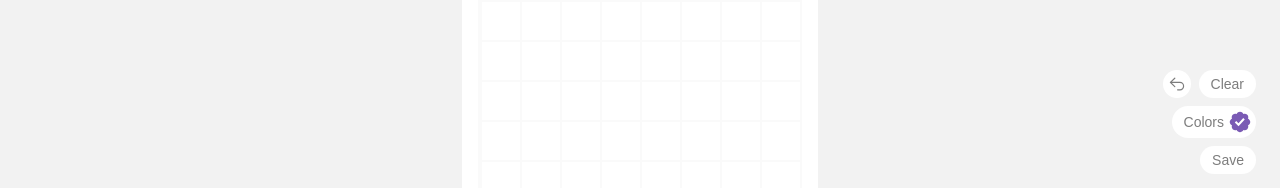
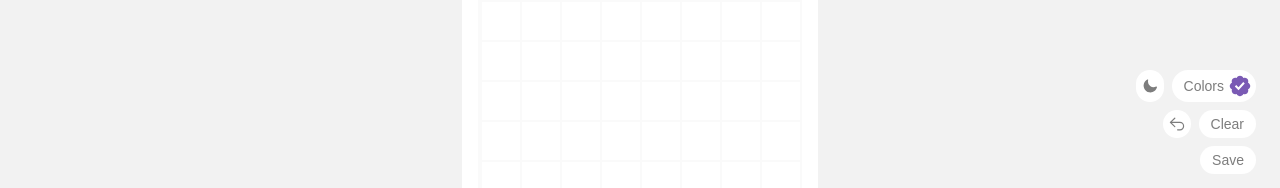
Before and after one commit to nikitattt/create-checks, a Next.js app: page / in a window 1280 px wide. Shown: the part 290-478 px from the top of the page. Built offline with nearby package versions, Linux system fonts and the light colour scheme; a web font is replaced by a local one.

Commit message:
Add dark mode switch

```diff
--- /dev/null
+++ b/components/DarkModeSwitch/index.tsx
@@ -0,0 +1,47 @@
+import clsx from 'clsx'
+import { useMenuStore } from '../../store/menu'
+
+const DarkModeSwitch = () => {
+  const darkMode = useMenuStore((state) => state.darkMode)
+  const switchDarkMode = useMenuStore((state) => state.switchDarkMode)
+
+  const switchMode = () => {
+    switchDarkMode()
+  }
+
+  return (
+    <button
+      onClick={switchMode}
+      className={clsx(
+        'rounded-full bg-white p-1.5 cursor-pointer text-sm w-max group',
+        'hover:bg-black transition-all duration-300'
+      )}
+    >
+      <div className="fill-grey group-hover:fill-white group-disabled:fill-grey transition-all duration-300">
+        {darkMode ? (
+          <svg
+            xmlns="http://www.w3.org/2000/svg"
+            viewBox="0 0 20 20"
+            className="w-4 h-4"
+          >
+            <path d="M10 2a.75.75 0 01.75.75v1.5a.75.75 0 01-1.5 0v-1.5A.75.75 0 0110 2zM10 15a.75.75 0 01.75.75v1.5a.75.75 0 01-1.5 0v-1.5A.75.75 0 0110 15zM10 7a3 3 0 100 6 3 3 0 000-6zM15.657 5.404a.75.75 0 10-1.06-1.06l-1.061 1.06a.75.75 0 001.06 1.06l1.06-1.06zM6.464 14.596a.75.75 0 10-1.06-1.06l-1.06 1.06a.75.75 0 001.06 1.06l1.06-1.06zM18 10a.75.75 0 01-.75.75h-1.5a.75.75 0 010-1.5h1.5A.75.75 0 0118 10zM5 10a.75.75 0 01-.75.75h-1.5a.75.75 0 010-1.5h1.5A.75.75 0 015 10zM14.596 15.657a.75.75 0 001.06-1.06l-1.06-1.061a.75.75 0 10-1.06 1.06l1.06 1.06zM5.404 6.464a.75.75 0 001.06-1.06l-1.06-1.06a.75.75 0 10-1.061 1.06l1.06 1.06z" />
+          </svg>
+        ) : (
+          <svg
+            xmlns="http://www.w3.org/2000/svg"
+            viewBox="0 0 20 20"
+            className="w-4 h-4"
+          >
+            <path
+              fillRule="evenodd"
+              d="M7.455 2.004a.75.75 0 01.26.77 7 7 0 009.958 7.967.75.75 0 011.067.853A8.5 8.5 0 116.647 1.921a.75.75 0 01.808.083z"
+              clipRule="evenodd"
+            />
+          </svg>
+        )}
+      </div>
+    </button>
+  )
+}
+
+export default DarkModeSwitch
--- a/components/Menu/index.tsx
+++ b/components/Menu/index.tsx
@@ -1,16 +1,20 @@
 import BackButton from '../BackButton'
 import CheckColorSelect from '../CheckColorSelect'
 import ClearButton from '../ClearButton'
+import DarkModeSwitch from '../DarkModeSwitch'
 import SaveButton from '../SaveButton'
 
 const Menu = () => {
   return (
     <div className="flex flex-col absolute right-2 sm:right-6 top-[4.5rem] sm:top-1/2 gap-2 items-end -mt-0 sm:-mt-10">
       <div className="flex flex-row-reverse gap-2">
+        <CheckColorSelect />
+        <DarkModeSwitch />
+      </div>
+      <div className="flex flex-row-reverse gap-2">
         <ClearButton />
         <BackButton />
       </div>
-      <CheckColorSelect />
       <SaveButton />
     </div>
   )
--- a/pages/index.tsx
+++ b/pages/index.tsx
@@ -9,6 +9,7 @@ import { useGameStore } from '../store/game'
 import { getRandomCheckColor } from '../utils/colors'
 
 import dynamic from 'next/dynamic'
+import { useMenuStore } from '../store/menu'
 
 const GameBoard = dynamic(() => import('../components/GameBoard'), {
   ssr: false
@@ -17,6 +18,7 @@ const GameBoard = dynamic(() => import('../components/GameBoard'), {
 const Home: NextPage<{ data: string }> = (props) => {
   const { data } = props
 
+  const darkMode = useMenuStore((state) => state.darkMode)
   const setYourCheckColor = useGameStore((state) => state.setYourCheckColor)
   const setOpponentCheckColor = useGameStore(
     (state) => state.setOpponentCheckColor
@@ -34,7 +36,8 @@ const Home: NextPage<{ data: string }> = (props) => {
   }, [])
 
   return (
-    <div className="font-sans text-black bg-background flex flex-col">
+    <div className={darkMode ? 'dark' : ''}>
+      <div className="font-sans text-black bg-background dark:bg-black dark:text-white flex flex-col">
         <Head>
           <title>Create Checks Art</title>
           <meta
@@ -55,6 +58,7 @@ const Home: NextPage<{ data: string }> = (props) => {
           <></>
         </footer>
       </div>
+    </div>
   )
 }
 
--- a/store/menu.ts
+++ b/store/menu.ts
@@ -2,16 +2,22 @@ import { create } from 'zustand'
 import { persist } from 'zustand/middleware'
 
 interface MenuState {
+  darkMode: boolean
   customColor: string
   setCustomColor: (color: string) => void
+  switchDarkMode: () => void
 }
 
 const useMenuStore = create<MenuState>()(
   persist(
     (set, get) => ({
+      darkMode: false,
       customColor: '',
       setCustomColor: (color: string) => {
         set({ customColor: color })
+      },
+      switchDarkMode: () => {
+        set({ darkMode: !get().darkMode })
       }
     }),
     {
--- a/tailwind.config.js
+++ b/tailwind.config.js
@@ -1,5 +1,6 @@
 /** @type {import('tailwindcss').Config} */
 module.exports = {
+  darkMode: 'class',
   content: [
     "./pages/**/*.{js,ts,jsx,tsx}",
     "./components/**/*.{js,ts,jsx,tsx}",
```
Lines whose indentation alone changed are shown as unchanged.
